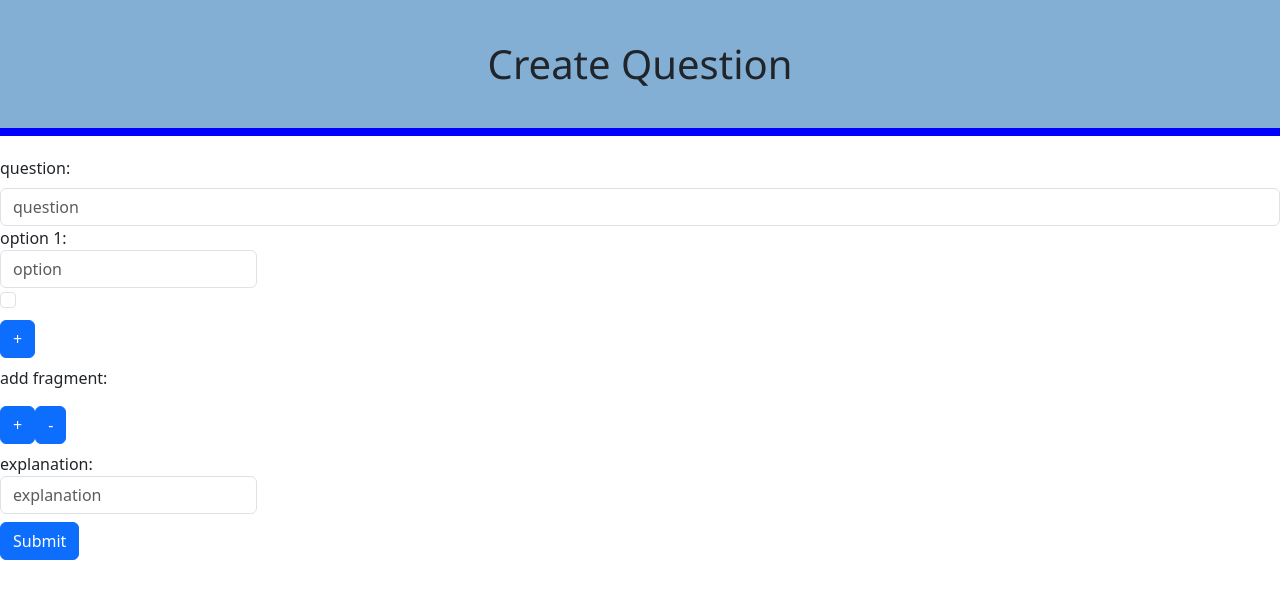
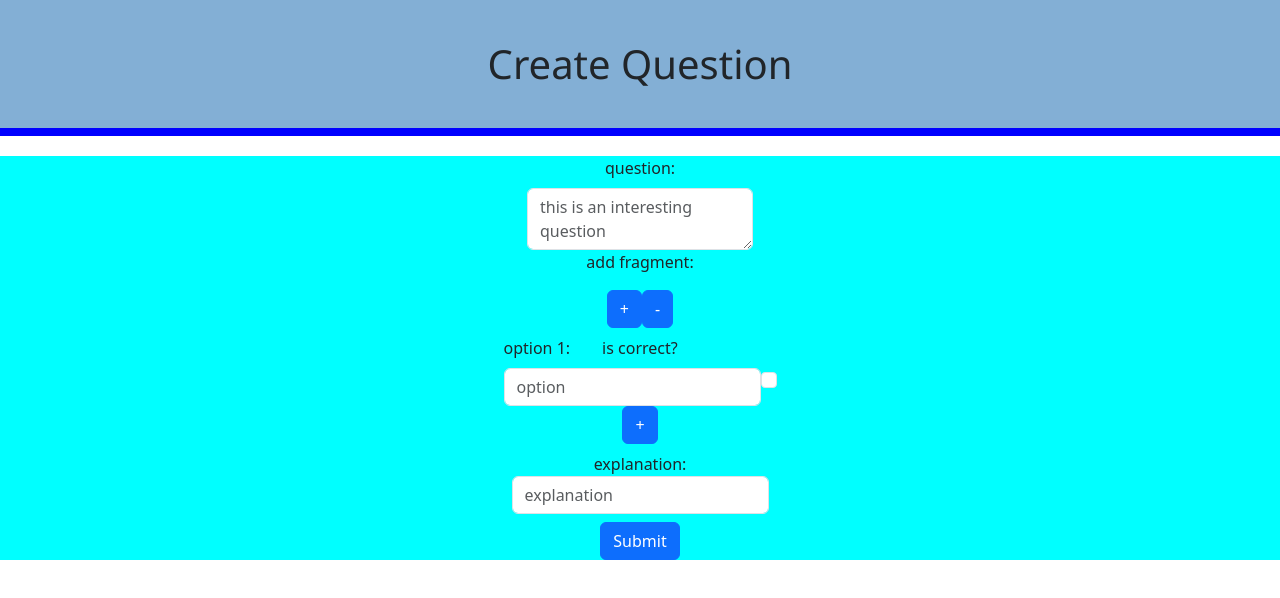
Before and after one commit to RaafiKuijper/OCA-app, a React (Vite) app in the folder frontend/: page /create-question in a window 1280 px wide. Shown: the top 598 px of the page. Built offline with nearby package versions, Linux system fonts and the light colour scheme.

Commit message:
Add flexbox

```diff
--- a/frontend/src/question/CreateOptionComponent.tsx
+++ b/frontend/src/question/CreateOptionComponent.tsx
@@ -1,5 +1,6 @@
 import { Form } from "react-bootstrap";
 import OptionPropsInterface from "./interfaces/OptionPropsInterface";
+import classes from "../styles/create-question.module.css";
 
 function CreateOptionComponent(props: OptionPropsInterface) {
   const updateText = (e: React.ChangeEvent<HTMLInputElement>) => {
@@ -20,15 +21,18 @@ function CreateOptionComponent(props: OptionPropsInterface) {
   return (
     <>
       <div>
-        <Form.Label>
-          option {props.index + 1}:
+        <Form.Label className={classes.createQuestionFormOption}>
+          <div>option {props.index + 1}:</div>
+          <div>is correct?</div>
+        </Form.Label>
+        <div className={classes.createQuestionFormIsCorrectButton}>
           <Form.Control
             type="text"
             placeholder="option"
             onChange={updateText}
           />
           <Form.Check type="checkbox" onChange={updateIsCorrect} />
-        </Form.Label>
+        </div>
       </div>
     </>
   );
--- a/frontend/src/question/CreateQuestionFormComponent.tsx
+++ b/frontend/src/question/CreateQuestionFormComponent.tsx
@@ -4,6 +4,7 @@ import CreateQuestionsComponent from "./CreateQuestionComponent";
 import { Button, Form } from "react-bootstrap";
 import Header from "../styled-components/header/Header";
 import CreateFragmentComponent from "./CreateFragmentComponent";
+import classes from "../styles/create-question.module.css";
 
 function CreateQuestionsFormComponent() {
   const [displayResult, setDisplayResult] = useState(false);
@@ -23,6 +24,7 @@ function CreateQuestionsFormComponent() {
     <>
       <Header text="Create Question" />
       <Form
+        className={classes.createQuestionForm}
         onSubmit={(e) => {
           e.preventDefault();
           handleFormSubmit();
@@ -32,11 +34,42 @@ function CreateQuestionsFormComponent() {
         <Form.Group>
           <Form.Label>question:</Form.Label>
           <Form.Control
-            type="text"
-            placeholder="question"
+            className={classes.createQuestionFormInput}
+            as="textarea"
+            placeholder="this is an interesting question"
             onChange={(e) => setText(e.target.value)}
           />
+
+          {/* fragment input */}
+          <Form.Group>
+            <p>add fragment: </p>
+            <Form.Label>
+              {[...Array(fragmentCount)].map((_, index) => (
+                <CreateFragmentComponent
+                  key={index}
+                  index={index}
+                  text={fragmentText}
+                  setText={setFragmentText}
+                />
+              ))}
+
+              {/* add/remove fragments */}
+              <Button
+                type="button"
+                onClick={() => setFragmentCount(fragmentCount + 1)}
+              >
+                +
+              </Button>
+              <Button
+                type="button"
+                onClick={() => setFragmentCount(fragmentCount - 1)}
+              >
+                -
+              </Button>
+            </Form.Label>
+          </Form.Group>
         </Form.Group>
+
         {/* option input */}
         <Form.Group>
           <Form.Label>
@@ -65,35 +98,6 @@ function CreateQuestionsFormComponent() {
                 -
               </Button>
             )}
-          </Form.Label>
-        </Form.Group>
-
-        {/* fragment input */}
-        <Form.Group>
-          <p>add fragment: </p>
-          <Form.Label>
-            {[...Array(fragmentCount)].map((_, index) => (
-              <CreateFragmentComponent
-                key={index}
-                index={index}
-                text={fragmentText}
-                setText={setFragmentText}
-              />
-            ))}
-
-            {/* add/remove fragments */}
-            <Button
-              type="button"
-              onClick={() => setFragmentCount(fragmentCount + 1)}
-            >
-              +
-            </Button>
-            <Button
-              type="button"
-              onClick={() => setFragmentCount(fragmentCount - 1)}
-            >
-              -
-            </Button>
           </Form.Label>
         </Form.Group>
 
--- /dev/null
+++ b/frontend/src/styles/create-question.module.css
@@ -0,0 +1,28 @@
+.createQuestionForm {
+  display: flex;
+  flex-direction: column;
+  align-content: space-between;
+  align-items: center;
+  justify-self: center;
+  text-align: center;
+  margin-left: auto;
+  margin-right: auto;
+  background-color: aqua;
+}
+
+.createQuestionFormInput {
+    background-color: #f1f1f1;
+}
+
+.createQuestionFormOption {
+  display: flex;
+  flex-wrap: wrap;
+  row-gap: 10px;
+  column-gap: 2em;
+}
+
+.createQuestionFormIsCorrectButton {
+  text-align: center;
+  display: flex;
+  flex-direction: row;
+}
```
